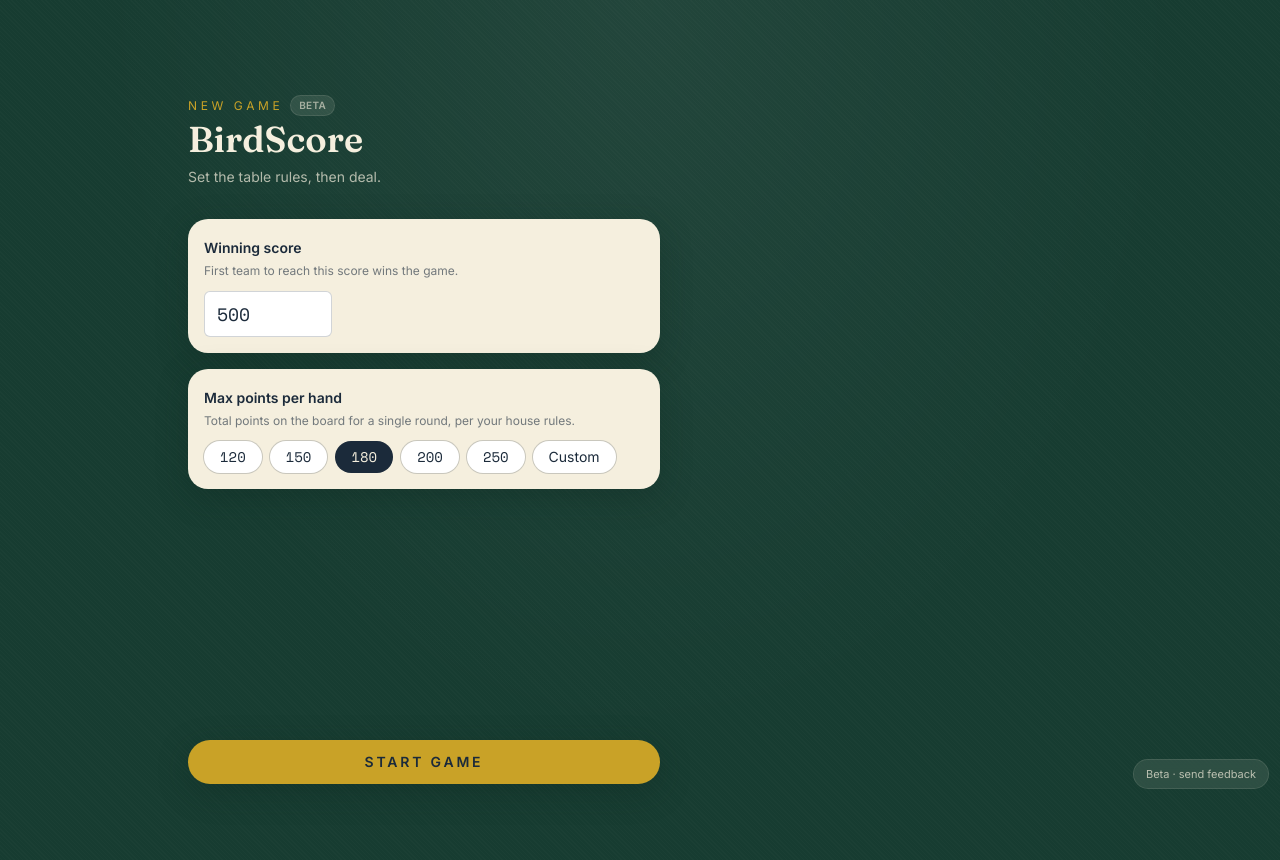
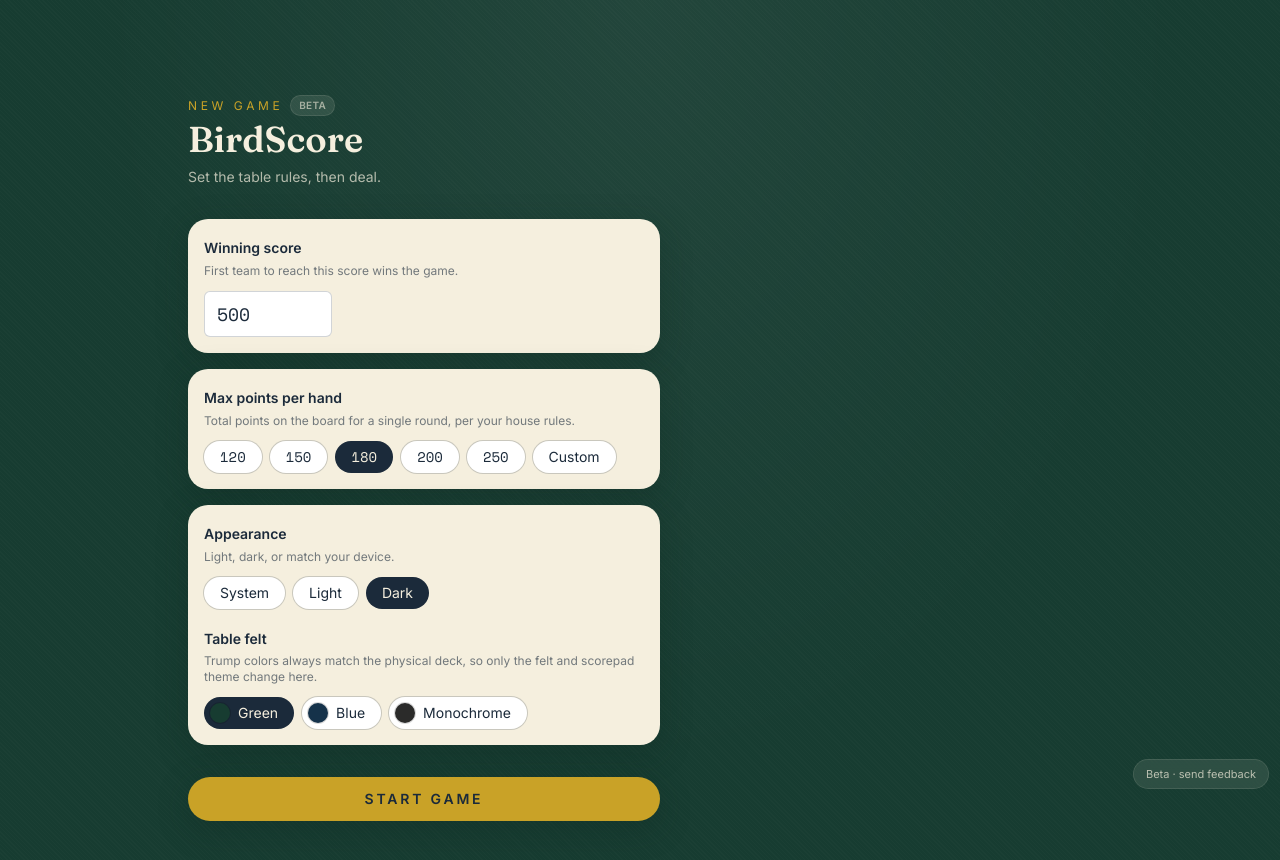
Before and after one commit to SignShopMan/birdscore-web, a Next.js app: page / in a window 1280 px wide. Shown: the top 860 px of the page. Built offline with nearby package versions, Linux system fonts and the light colour scheme.

Commit message:
Beta round 1: bid/trump order, custom points, dealer fix, feedback link

```diff
--- a/app/globals.css
+++ b/app/globals.css
@@ -1,6 +1,70 @@
 @tailwind base;
 @tailwind components;
 @tailwind utilities;
+
+/*
+ * Theme system: dark/light mode x felt accent (green/blue/mono), applied via
+ * data-mode and data-accent attributes on <html> (see lib/theme-store.ts and
+ * components/ThemeInit.tsx). Values are space-separated RGB triplets so
+ * Tailwind's rgb(var(--x) / <alpha-value>) pattern still supports opacity
+ * modifiers like bg-parchment/10, used extensively for on-felt chrome.
+ *
+ * Deliberately NOT themed: paper/paper-dim, ink, brass, and all trump.*
+ * colors (see tailwind.config.ts) — the scorepad surface and the four trump
+ * colors are constants, not preferences, since trump has to match the
+ * physical Rook deck regardless of which theme someone's chosen.
+ */
+
+:root {
+  /* dark + green is the default/fallback, matching the original design */
+  --felt: 23 60 49;
+  --felt-dark: 14 39 31;
+  --parchment: 245 239 222;
+  --felt-texture: 255 255 255;
+}
+
+[data-mode="dark"][data-accent="green"] {
+  --felt: 23 60 49;
+  --felt-dark: 14 39 31;
+  --parchment: 245 239 222;
+  --felt-texture: 255 255 255;
+}
+[data-mode="dark"][data-accent="blue"] {
+  --felt: 21 50 74;
+  --felt-dark: 12 32 50;
+  --parchment: 245 239 222;
+  --felt-texture: 255 255 255;
+}
+[data-mode="dark"][data-accent="mono"] {
+  --felt: 43 43 42;
+  --felt-dark: 26 26 25;
+  --parchment: 245 239 222;
+  --felt-texture: 255 255 255;
+}
+
+[data-mode="light"][data-accent="green"] {
+  --felt: 233 241 234;
+  --felt-dark: 211 228 214;
+  --parchment: 27 42 58;
+  --felt-texture: 0 0 0;
+}
+[data-mode="light"][data-accent="blue"] {
+  --felt: 231 239 246;
+  --felt-dark: 207 224 238;
+  --parchment: 27 42 58;
+  --felt-texture: 0 0 0;
+}
+[data-mode="light"][data-accent="mono"] {
+  --felt: 237 237 234;
+  --felt-dark: 220 220 215;
+  --parchment: 27 42 58;
+  --felt-texture: 0 0 0;
+}
+
+/* "system" mode is resolved to a literal "light"/"dark" data-mode value in JS
+   (both the pre-hydration inline script and ThemeInit), so every rule above
+   only ever needs to match literal "light"/"dark" — never "system" itself. */
+
 
 html,
 body {
@@ -9,15 +73,16 @@ body {
 
 body {
   background-image:
-    radial-gradient(ellipse at top, rgba(255, 255, 255, 0.05), transparent 60%),
+    radial-gradient(ellipse at top, rgb(var(--felt-texture) / 0.05), transparent 60%),
     repeating-linear-gradient(
       45deg,
-      rgba(255, 255, 255, 0.015) 0px,
-      rgba(255, 255, 255, 0.015) 1px,
+      rgb(var(--felt-texture) / 0.015) 0px,
+      rgb(var(--felt-texture) / 0.015) 1px,
       transparent 1px,
       transparent 3px
     );
-  background-color: #173c31;
+  background-color: rgb(var(--felt));
+  transition: background-color 0.2s ease;
 }
 
 @layer utilities {
--- a/app/layout.tsx
+++ b/app/layout.tsx
@@ -1,6 +1,8 @@
 import type { Metadata } from "next";
 import { Fraunces, Inter, Space_Mono } from "next/font/google";
+import Script from "next/script";
 import { FeedbackLink } from "@/components/FeedbackLink";
+import { ThemeInit } from "@/components/ThemeInit";
 import "./globals.css";
 
 const fraunces = Fraunces({
@@ -20,12 +22,41 @@ export const metadata: Metadata = {
   description: "Live bid and score tracking for Rook, tableside.",
 };
 
+// Keep this in sync with lib/theme-store.ts's persist key/shape and resolveMode
+// logic — duplicated here as plain JS since an inline pre-hydration script
+// can't import from app modules. Runs before first paint so there's no flash
+// of the wrong theme.
+const THEME_INIT_SCRIPT = `
+(function () {
+  try {
+    var raw = localStorage.getItem('birdscore-theme');
+    var state = raw ? (JSON.parse(raw).state || {}) : {};
+    var mode = state.mode || 'dark';
+    var accent = state.accent || 'green';
+    var resolvedMode = mode === 'system'
+      ? (window.matchMedia('(prefers-color-scheme: light)').matches ? 'light' : 'dark')
+      : mode;
+    document.documentElement.setAttribute('data-mode', resolvedMode);
+    document.documentElement.setAttribute('data-accent', accent);
+  } catch (e) {
+    document.documentElement.setAttribute('data-mode', 'dark');
+    document.documentElement.setAttribute('data-accent', 'green');
+  }
+})();
+`;
+
 export default function RootLayout({ children }: { children: React.ReactNode }) {
   return (
-    <html lang="en">
+    <html lang="en" data-mode="dark" data-accent="green" suppressHydrationWarning>
+      <head>
+        <Script id="theme-init" strategy="beforeInteractive">
+          {THEME_INIT_SCRIPT}
+        </Script>
+      </head>
       <body
         className={`${fraunces.variable} ${inter.variable} ${spaceMono.variable} font-body bg-felt text-parchment`}
       >
+        <ThemeInit />
         {children}
         <FeedbackLink />
       </body>
--- a/components/ScoreTotals.tsx
+++ b/components/ScoreTotals.tsx
@@ -7,7 +7,7 @@ export function ScoreTotals({ us, them }: { us: number; them: number }) {
     <div className="grid grid-cols-2 gap-3">
       <div
         className={`rounded-card p-4 text-center ${
-          usLeads ? "bg-brass/25 ring-1 ring-brass" : "bg-parchment-dim"
+          usLeads ? "bg-brass/25 ring-1 ring-brass" : "bg-paper-dim"
         }`}
       >
         <div className="font-body text-xs uppercase tracking-[0.2em] text-ink/60">Us</div>
@@ -15,7 +15,7 @@ export function ScoreTotals({ us, them }: { us: number; them: number }) {
       </div>
       <div
         className={`rounded-card p-4 text-center ${
-          themLeads ? "bg-brass/25 ring-1 ring-brass" : "bg-parchment-dim"
+          themLeads ? "bg-brass/25 ring-1 ring-brass" : "bg-paper-dim"
         }`}
       >
         <div className="font-body text-xs uppercase tracking-[0.2em] text-ink/60">Them</div>
--- a/components/ScorecardModal.tsx
+++ b/components/ScorecardModal.tsx
@@ -28,7 +28,7 @@ export function ScorecardModal({ onClose }: { onClose: () => void }) {
 
   return (
     <div className="fixed inset-0 z-50 flex items-end justify-center bg-black/60 sm:items-center">
-      <div className="w-full max-w-md rounded-t-card bg-parchment p-5 shadow-card sm:rounded-card">
+      <div className="w-full max-w-md rounded-t-card bg-paper p-5 shadow-card sm:rounded-card">
         <h2 className="font-display text-xl font-semibold text-ink">
           Enter {nonBidder}&rsquo;s score
         </h2>
--- a/components/SettingsScreen.tsx
+++ b/components/SettingsScreen.tsx
@@ -8,6 +8,7 @@ import {
   isValidWinningScore,
 } from "@/lib/rook-engine";
 import { useGameStore } from "@/lib/game-store";
+import { ThemePicker } from "./ThemePicker";
 
 export function SettingsScreen({
   mode = "new",
@@ -69,7 +70,7 @@ export function SettingsScreen({
         </p>
 
         <div className="mt-8 space-y-4">
-          <div className="rounded-card bg-parchment p-4 shadow-card">
+          <div className="rounded-card bg-paper p-4 shadow-card">
             <label className="font-body text-sm font-semibold text-ink">Winning score</label>
             <p className="mt-1 font-body text-xs text-ink/60">
               First team to reach this score wins the game.
@@ -88,7 +89,7 @@ export function SettingsScreen({
             )}
           </div>
 
-          <div className="rounded-card bg-parchment p-4 shadow-card">
+          <div className="rounded-card bg-paper p-4 shadow-card">
             <label className="font-body text-sm font-semibold text-ink">
               Max points per hand
             </label>
@@ -143,6 +144,8 @@ export function SettingsScreen({
               </div>
             )}
           </div>
+
+          <ThemePicker />
         </div>
       </div>
 
--- /dev/null
+++ b/components/ThemeInit.tsx
@@ -0,0 +1,29 @@
+"use client";
+
+import { useEffect } from "react";
+import { useThemeStore, resolveMode } from "@/lib/theme-store";
+
+/** Keeps <html data-mode data-accent> in sync with the theme store after
+ * hydration, including live updates if the OS theme changes while "system"
+ * mode is selected. The pre-hydration inline script in layout.tsx handles
+ * the very first paint so there's no flash of the wrong theme. */
+export function ThemeInit() {
+  const mode = useThemeStore((s) => s.mode);
+  const accent = useThemeStore((s) => s.accent);
+
+  useEffect(() => {
+    const apply = () => {
+      document.documentElement.setAttribute("data-mode", resolveMode(mode));
+      document.documentElement.setAttribute("data-accent", accent);
+    };
+    apply();
+
+    if (mode === "system") {
+      const mq = window.matchMedia("(prefers-color-scheme: light)");
+      mq.addEventListener("change", apply);
+      return () => mq.removeEventListener("change", apply);
+    }
+  }, [mode, accent]);
+
+  return null;
+}
--- /dev/null
+++ b/components/ThemePicker.tsx
@@ -0,0 +1,68 @@
+"use client";
+
+import { useThemeStore, ThemeAccent, ThemeMode } from "@/lib/theme-store";
+
+const MODE_OPTIONS: { key: ThemeMode; label: string }[] = [
+  { key: "system", label: "System" },
+  { key: "light", label: "Light" },
+  { key: "dark", label: "Dark" },
+];
+
+// Preview swatches are hardcoded to each accent's dark-felt shade, independent
+// of whatever theme is currently active — they're previews of the choice, not
+// reflections of the current state.
+const ACCENT_OPTIONS: { key: ThemeAccent; label: string; swatch: string }[] = [
+  { key: "green", label: "Green", swatch: "#173C31" },
+  { key: "blue", label: "Blue", swatch: "#15324A" },
+  { key: "mono", label: "Monochrome", swatch: "#2B2B2A" },
+];
+
+export function ThemePicker() {
+  const { mode, accent, setMode, setAccent } = useThemeStore();
+
+  return (
+    <div className="rounded-card bg-paper p-4 shadow-card">
+      <label className="font-body text-sm font-semibold text-ink">Appearance</label>
+      <p className="mt-1 font-body text-xs text-ink/60">Light, dark, or match your device.</p>
+      <div className="mt-3 flex flex-wrap gap-2">
+        {MODE_OPTIONS.map(({ key, label }) => (
+          <button
+            key={key}
+            onClick={() => setMode(key)}
+            aria-pressed={mode === key}
+            className={`rounded-full px-4 py-1.5 font-body text-sm ${
+              mode === key ? "bg-ink text-parchment" : "bg-white text-ink ring-1 ring-ink/20"
+            }`}
+          >
+            {label}
+          </button>
+        ))}
+      </div>
+
+      <label className="mt-5 block font-body text-sm font-semibold text-ink">Table felt</label>
+      <p className="mt-1 font-body text-xs text-ink/60">
+        Trump colors always match the physical deck, so only the felt and scorepad
+        theme change here.
+      </p>
+      <div className="mt-3 flex flex-wrap gap-2">
+        {ACCENT_OPTIONS.map(({ key, label, swatch }) => (
+          <button
+            key={key}
+            onClick={() => setAccent(key)}
+            aria-pressed={accent === key}
+            className={`flex items-center gap-2 rounded-full py-1.5 pl-1.5 pr-4 font-body text-sm ${
+              accent === key ? "bg-ink text-parchment" : "bg-white text-ink ring-1 ring-ink/20"
+            }`}
+          >
+            <span
+              className="h-5 w-5 shrink-0 rounded-full ring-1 ring-black/15"
+              style={{ backgroundColor: swatch }}
+              aria-hidden
+            />
+            {label}
+          </button>
+        ))}
+      </div>
+    </div>
+  );
+}
--- /dev/null
+++ b/lib/theme-store.ts
@@ -0,0 +1,34 @@
+"use client";
+
+import { create } from "zustand";
+import { persist } from "zustand/middleware";
+
+export type ThemeMode = "system" | "light" | "dark";
+export type ThemeAccent = "green" | "blue" | "mono";
+
+interface ThemeState {
+  mode: ThemeMode;
+  accent: ThemeAccent;
+  setMode: (m: ThemeMode) => void;
+  setAccent: (a: ThemeAccent) => void;
+}
+
+export const useThemeStore = create<ThemeState>()(
+  persist(
+    (set) => ({
+      mode: "dark",
+      accent: "green",
+      setMode: (mode) => set({ mode }),
+      setAccent: (accent) => set({ accent }),
+    }),
+    { name: "birdscore-theme" }
+  )
+);
+
+/** Resolves "system" against the OS preference; used both client-side and in
+ * the pre-hydration inline script (kept as plain JS there — see layout.tsx). */
+export function resolveMode(mode: ThemeMode): "light" | "dark" {
+  if (mode !== "system") return mode;
+  if (typeof window === "undefined") return "dark";
+  return window.matchMedia("(prefers-color-scheme: light)").matches ? "light" : "dark";
+}
--- a/tailwind.config.ts
+++ b/tailwind.config.ts
@@ -5,19 +5,31 @@ const config: Config = {
   theme: {
     extend: {
       colors: {
+        // Theme-reactive: table felt and on-felt text/chrome. Values come from
+        // CSS custom properties set per data-mode/data-accent combo (globals.css),
+        // so switching themes needs no rebuild — see lib/theme-store.ts.
         felt: {
-          DEFAULT: "#173C31",
-          dark: "#0E271F",
+          DEFAULT: "rgb(var(--felt) / <alpha-value>)",
+          dark: "rgb(var(--felt-dark) / <alpha-value>)",
         },
         parchment: {
+          DEFAULT: "rgb(var(--parchment) / <alpha-value>)",
+        },
+        // Constant across every theme: the literal scorepad paper surface.
+        // A physical paper scorepad doesn't change color with room lighting,
+        // and keeping it constant anchors the design across all theme choices.
+        paper: {
           DEFAULT: "#F5EFDE",
           dim: "#EAE1C8",
         },
+        // Constant: text on the paper surfaces above — always dark-on-cream.
         ink: "#1B2A3A",
         brass: {
           DEFAULT: "#C9A227",
           light: "#E4C560",
         },
+        // Constant across every theme — these must match the physical Rook
+        // deck's printed colors, so they're not a themeable choice.
         trump: {
           black: "#1A1A1A",
           green: "#2F7A3D",
@@ -31,7 +43,7 @@ const config: Config = {
         score: ["var(--font-space-mono)", "monospace"],
       },
       boxShadow: {
-        card: "0 8px 30px rgba(14, 39, 31, 0.35)",
+        card: "0 8px 30px rgb(var(--felt-dark) / 0.35)",
       },
       borderRadius: {
         card: "1.25rem",
```
Also changed, not shown: components/Scoreboard.tsx (+5 -3 lines), 1 other file (tests, documents, lock files or other folders).
